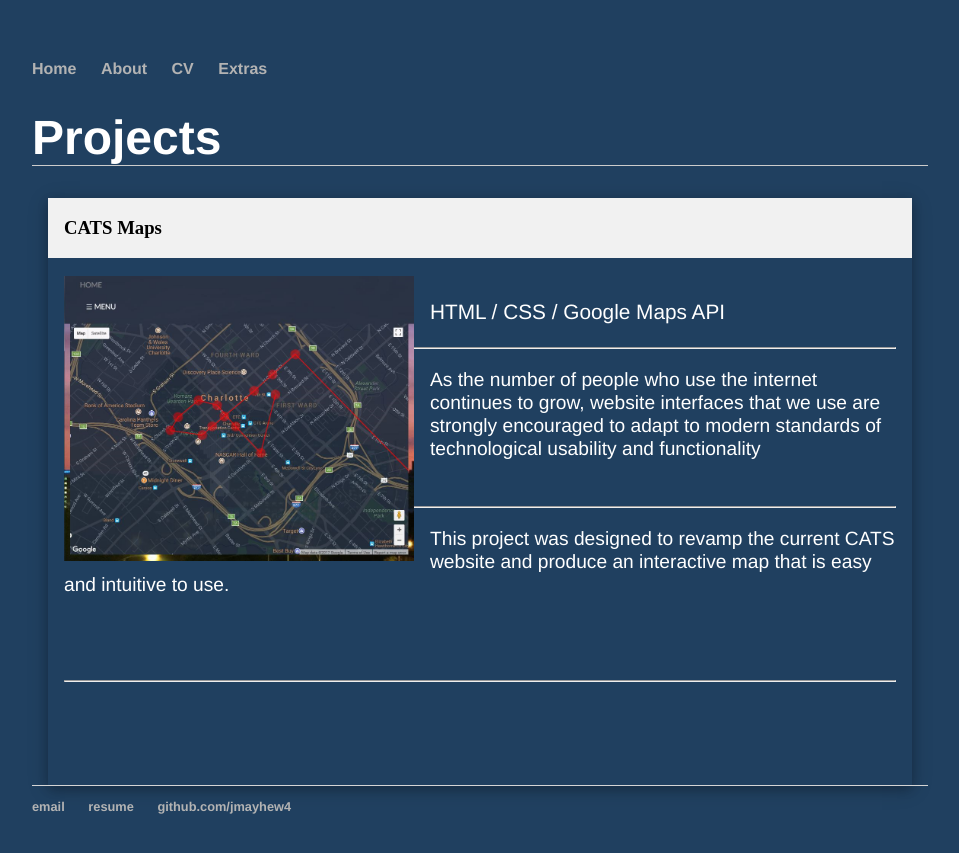
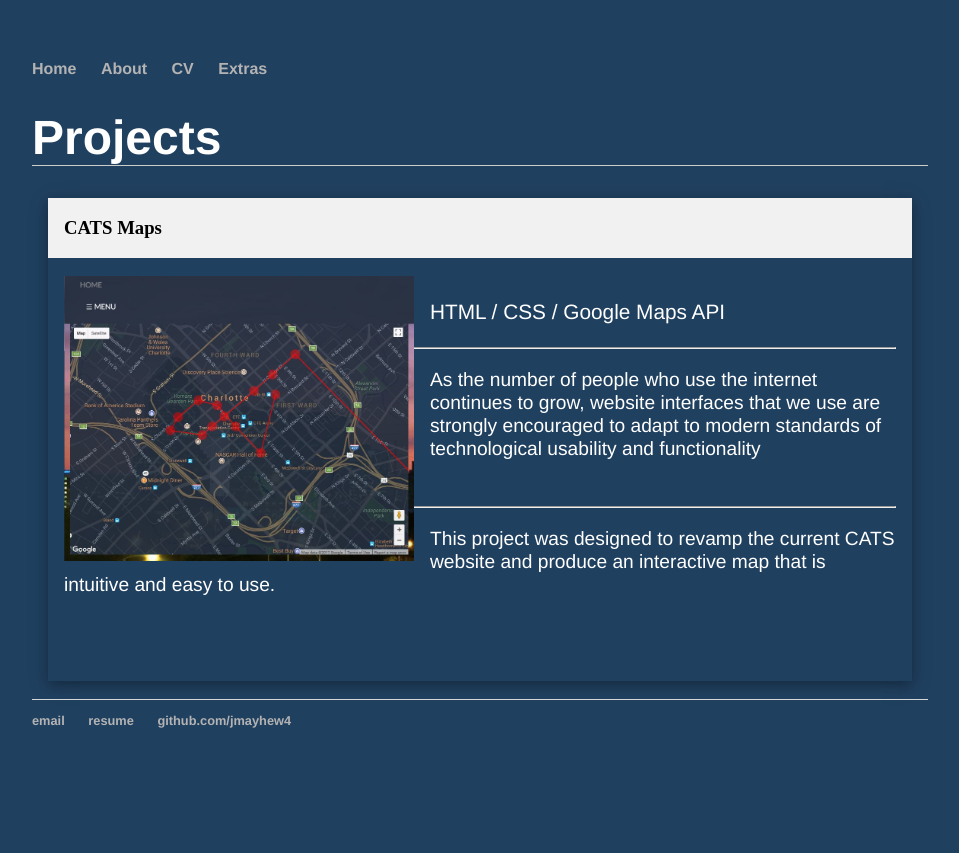
Before and after one commit to jmayhew4/jmayhew4.github.io, a Jekyll site: the page built from extras/index.html, in a window 1280 px wide. Shown: the top 853 px of the page, without its empty margins (160-1119 px from the left). Built offline with Jekyll 4.4.1, drawn with Linux system fonts in a browser that asks for light colours.

Commit message:
Update index.html

```diff
--- a/extras/index.html
+++ b/extras/index.html
@@ -18,13 +18,10 @@
       <hr>
       <p>As the number of people who use the internet continues to grow, website interfaces that we use are strongly encouraged to adapt to modern standards of technological usability and functionality</p><br>
       <hr>
-      <p>This project was designed to revamp the current CATS website and produce an interactive map that is easy and intuitive to use.<p>
-      <hr>
-      <p>
+      <p>This project was designed to revamp the current CATS website and produce an interactive map that is intuitive and easy to use.<p>
     </div>
-    <br>
   </div>
 </div>
-
+<br>
 
 </div>
```
